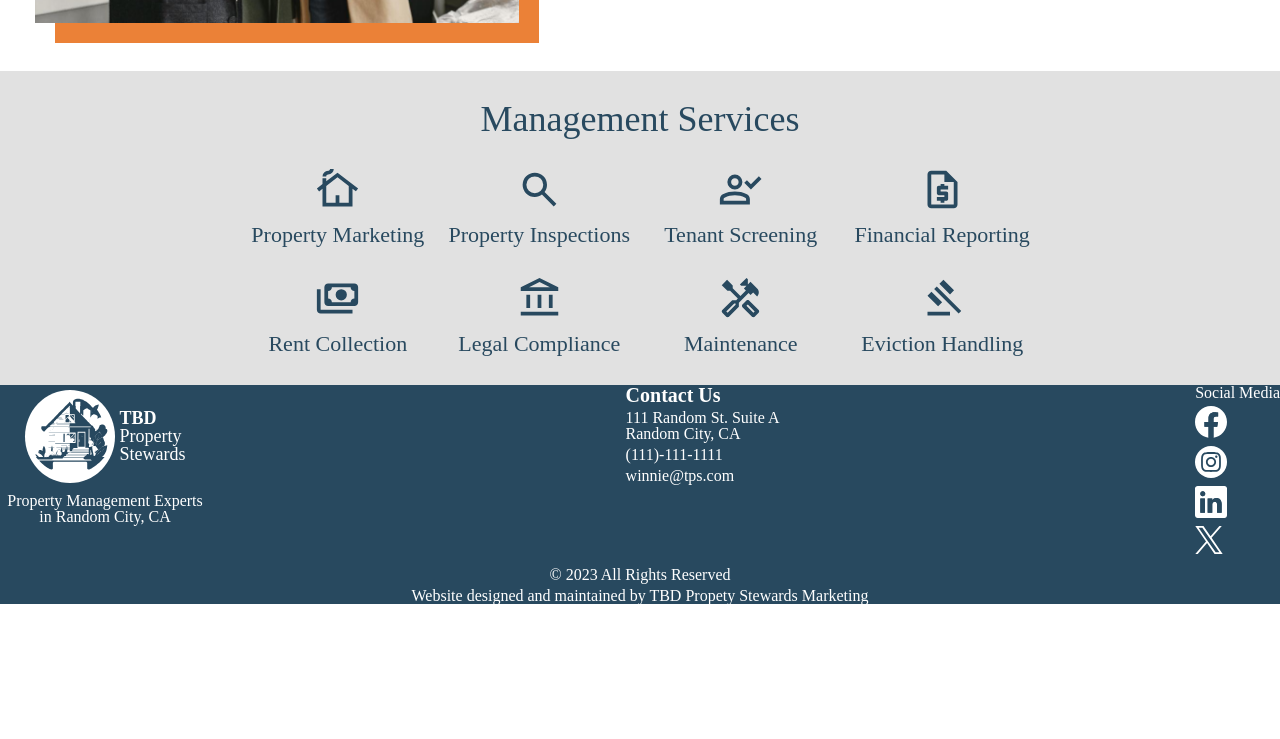
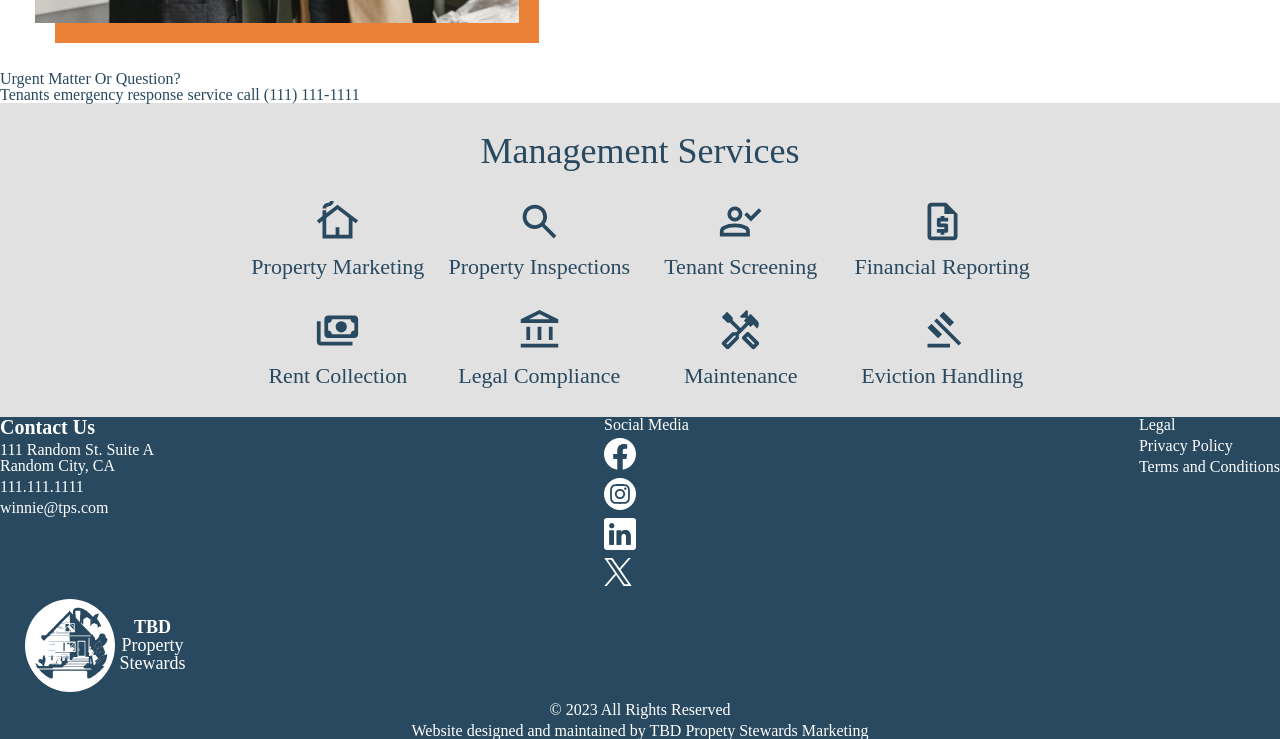
Before and after one commit to dukdukg00se/propty-mgmt-site, a website built with Vite: page index.html in a window 1280 px wide. Shown: the part 1141-1880 px from the top of the page. Before the commit the page ends 1745 px from the top, so only its background shows below. Built offline with nearby package versions, Linux system fonts and the light colour scheme.

Commit message:
Work on page content
- Outline footer contact.
- Add section for emergencies.

```diff
--- a/index.html
+++ b/index.html
@@ -58,7 +58,7 @@
       <div class="banner">
         <div class="bannerContentContainer">
           <div class="motto">
-            <h2>Your Property, Our Priority</h2>
+            <h2>Property Management Experts in the Greater Bay Area</h2>
           </div>
           <div>
             <p>
@@ -114,6 +114,12 @@
             earum cum. Consequuntur quibusdam sit quae ea officia quaerat
             ratione laudantium quam aut totam.
           </p>
+        </div>
+      </div>
+      <div class="'emergency">
+        <div>
+          <h3>Urgent Matter Or Question?</h3>
+          <p>Tenants emergency response service call (111) 111-1111</p>
         </div>
       </div>
       <div class="services">
@@ -175,6 +181,39 @@
 
     <footer>
       <div>
+        <div class="footerContact">
+          <h3>Contact Us</h3>
+          <address>
+            <a href="https://goo.gl/maps/GpFHZh4yEDdxJqgj6"
+              >111 Random St. Suite A
+              <br />
+              Random City, CA
+            </a>
+            <a href="tel:111-111-1111">111.111.1111 </a>
+            <a href="mailto:winnie@tps.com">winnie@tps.com</a>
+          </address>
+        </div>
+
+        <div class="footerSocials">
+          <h3>Social Media</h3>
+          <div>
+            <a><img src="./src/img/social-icons/facebook-logo.svg" /></a>
+            <a><img src="./src/img/social-icons/instagram-logo.svg" /></a>
+            <a><img src="./src/img/social-icons/linkedin-logo.svg" /></a>
+            <a><img src="./src/img/social-icons/x-logo.svg" /></a>
+          </div>
+        </div>
+
+        <div class="footerLegal">
+          <h3>Legal</h3>
+          <div>
+            <a href="">Privacy Policy</a>
+            <a href="">Terms and Conditions</a>
+          </div>
+        </div>
+      </div>
+
+      <div class="footerCredit">
         <div class="footerCompany">
           <div class="footerLogoContainer">
             <a href="" class="footerLogoWrapper">
@@ -189,35 +228,7 @@
               </h3>
             </div>
           </div>
-
-          <p>Property Management Experts in Random City, CA</p>
         </div>
-
-        <div class="footerContact">
-          <h3>Contact Us</h3>
-          <address>
-            <a href="https://goo.gl/maps/GpFHZh4yEDdxJqgj6"
-              >111 Random St. Suite A
-              <br />
-              Random City, CA
-            </a>
-            <a href="tel:111-111-1111">(111)-111-1111 </a>
-            <a href="mailto:winnie@tps.com">winnie@tps.com</a>
-          </address>
-        </div>
-
-        <div class="">
-          <h3>Social Media</h3>
-          <div>
-            <a><img src="./src/img/social-icons/facebook-logo.svg" /></a>
-            <a><img src="./src/img/social-icons/instagram-logo.svg" /></a>
-            <a><img src="./src/img/social-icons/linkedin-logo.svg" /></a>
-            <a><img src="./src/img/social-icons/x-logo.svg" /></a>
-          </div>
-        </div>
-      </div>
-
-      <div class="footerCredit">
         <p>© 2023 All Rights Reserved</p>
         <p>Website designed and maintained by TBD Propety Stewards Marketing</p>
       </div>
```
